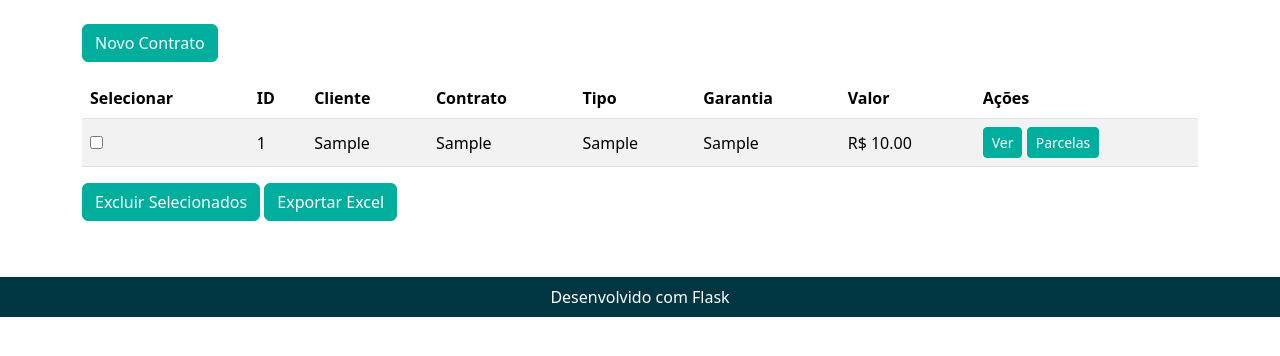
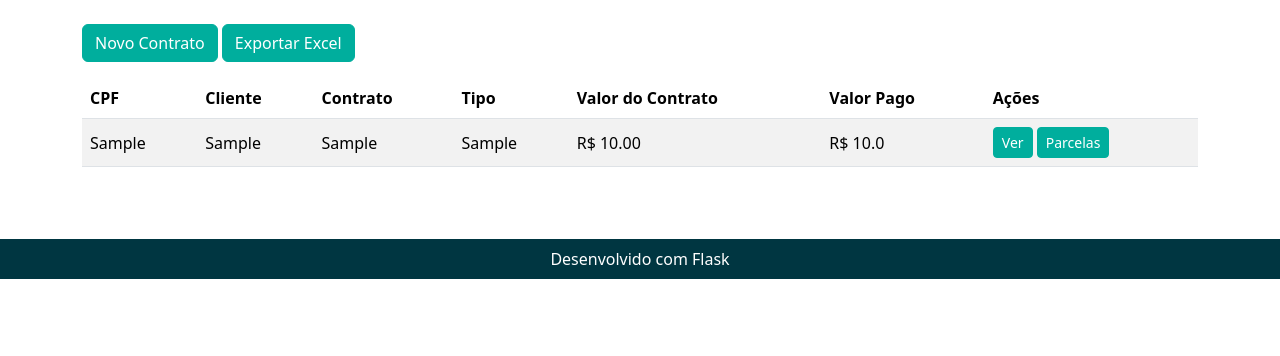
Before and after one commit to felipe4128/Contratos_cobranca, a Flask app: page / in a window 1280 px wide. Shown: the part 80-436 px from the top of the page. Run offline with Flask 3, Linux system fonts and the light colour scheme; tables that the repository leaves empty hold one stand-in row (values such as "Sample post"); some libraries are stand-ins or nearby versions.

Commit message:
Ajusta colunas principais e Valor Pago na tela inicial

```diff
--- a/templates/index.html
+++ b/templates/index.html
@@ -17,19 +17,12 @@
       padding: 0.5rem;
       margin-top: 2rem;
     }
-    /* força todos os botões no verde primário */
-    .btn-success,
-    .btn-primary,
-    .btn-secondary,
-    .btn-danger {
+    .btn-success, .btn-primary {
       background-color: {{ cor_primaria }} !important;
       border-color: {{ cor_primaria }} !important;
       color: #fff !important;
     }
-    .btn-success:hover,
-    .btn-primary:hover,
-    .btn-secondary:hover,
-    .btn-danger:hover {
+    .btn-success:hover, .btn-primary:hover {
       background-color: {{ cor_escura }} !important;
       border-color: {{ cor_escura }} !important;
     }
@@ -45,31 +38,38 @@
   <main class="container py-4">
     <div class="mb-3">
       <a href="{{ url_for('novo') }}" class="btn btn-success">Novo Contrato</a>
+      <a href="{{ url_for('exportar') }}" class="btn btn-success">Exportar Excel</a>
     </div>
-    <form method="post" action="{{ url_for('deletar') }}">
+
     <table class="table table-striped align-middle">
       <thead>
         <tr>
-            <th>Selecionar</th>
-            <th>ID</th>
+          <th>CPF</th>
           <th>Cliente</th>
           <th>Contrato</th>
           <th>Tipo</th>
-            <th>Garantia</th>
-            <th>Valor</th>
+          <th>Valor do Contrato</th>
+          <th>Valor Pago</th>
           <th>Ações</th>
         </tr>
       </thead>
       <tbody>
         {% for c in contratos %}
         <tr>
-            <td><input type="checkbox" name="ids" value="{{ c.id }}"></td>
-            <td>{{ c.id }}</td>
-            <td>{{ c.cliente }}</td>
+          <td>{{ c.cliente }}</td>  {# aqui usamos o campo `cliente` para CPF #}
+          <td>{{ c.cliente }}</td>  {# se você tiver um campo separado para nome, substitua aqui #}
           <td>{{ c.numero }}</td>
           <td>{{ c.tipo_contrato }}</td>
-            <td>{{ c.garantia }}</td>
           <td>R$ {{ "%.2f"|format(c.valor or 0) }}</td>
+          <td>
+            R$ {{
+              c.parcelas_list
+                | selectattr('quitada')
+                | map(attribute='valor')
+                | sum
+                | round(2)
+            }}
+          </td>
           <td>
             <a href="{{ url_for('ver_contrato', id=c.id) }}" class="btn btn-sm btn-primary">Ver</a>
             <a href="{{ url_for('ver_contrato', id=c.id) }}" class="btn btn-sm btn-primary">Parcelas</a>
@@ -77,15 +77,11 @@
         </tr>
         {% else %}
         <tr>
-            <td colspan="8" class="text-center">Nenhum contrato cadastrado.</td>
+          <td colspan="7" class="text-center">Nenhum contrato cadastrado.</td>
         </tr>
         {% endfor %}
       </tbody>
     </table>
-
-      <button type="submit" class="btn btn-success">Excluir Selecionados</button>
-      <a href="{{ url_for('exportar') }}" class="btn btn-success">Exportar Excel</a>
-    </form>
   </main>
 
   <footer>
```
Lines whose indentation alone changed are shown as unchanged.
